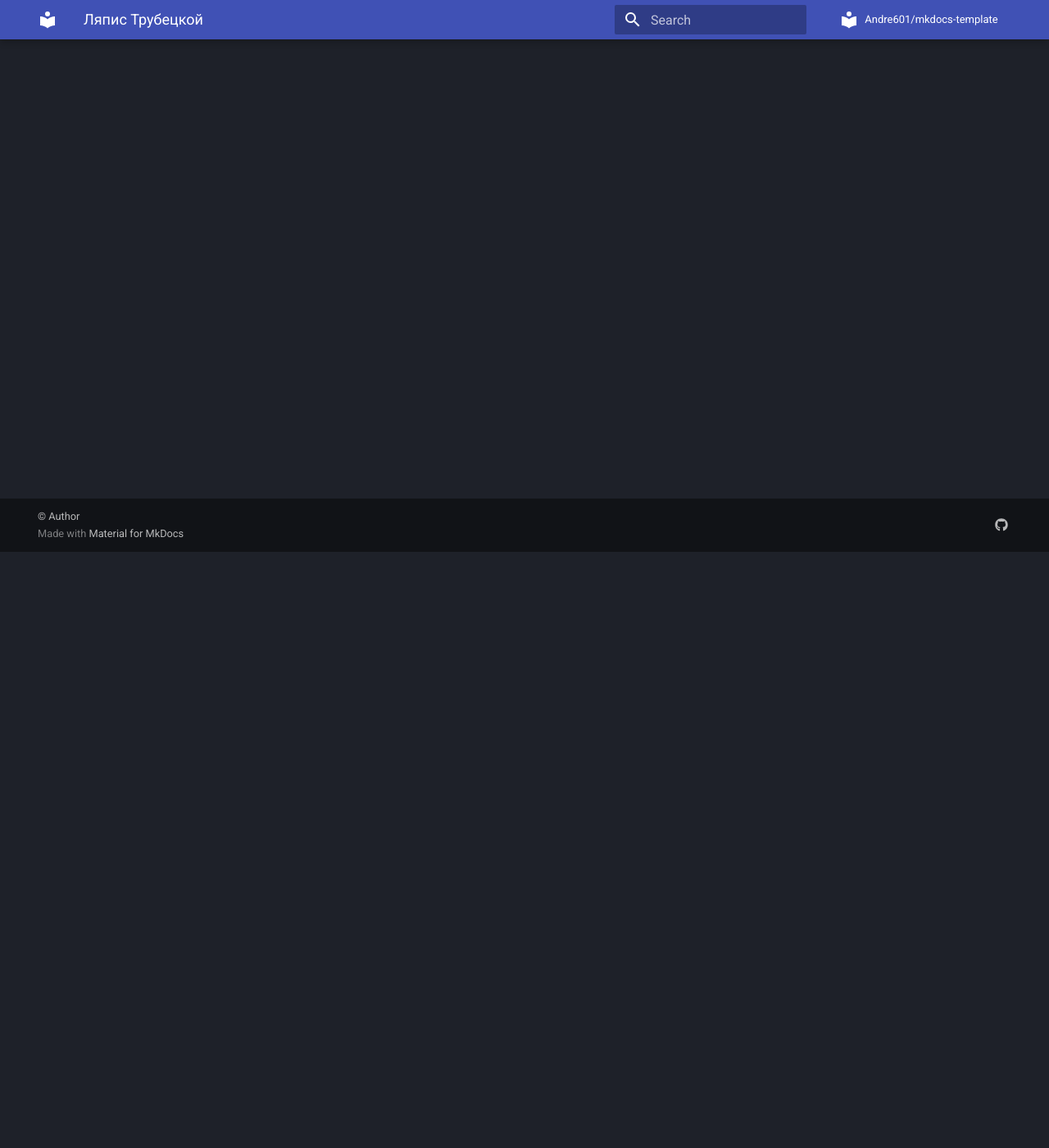
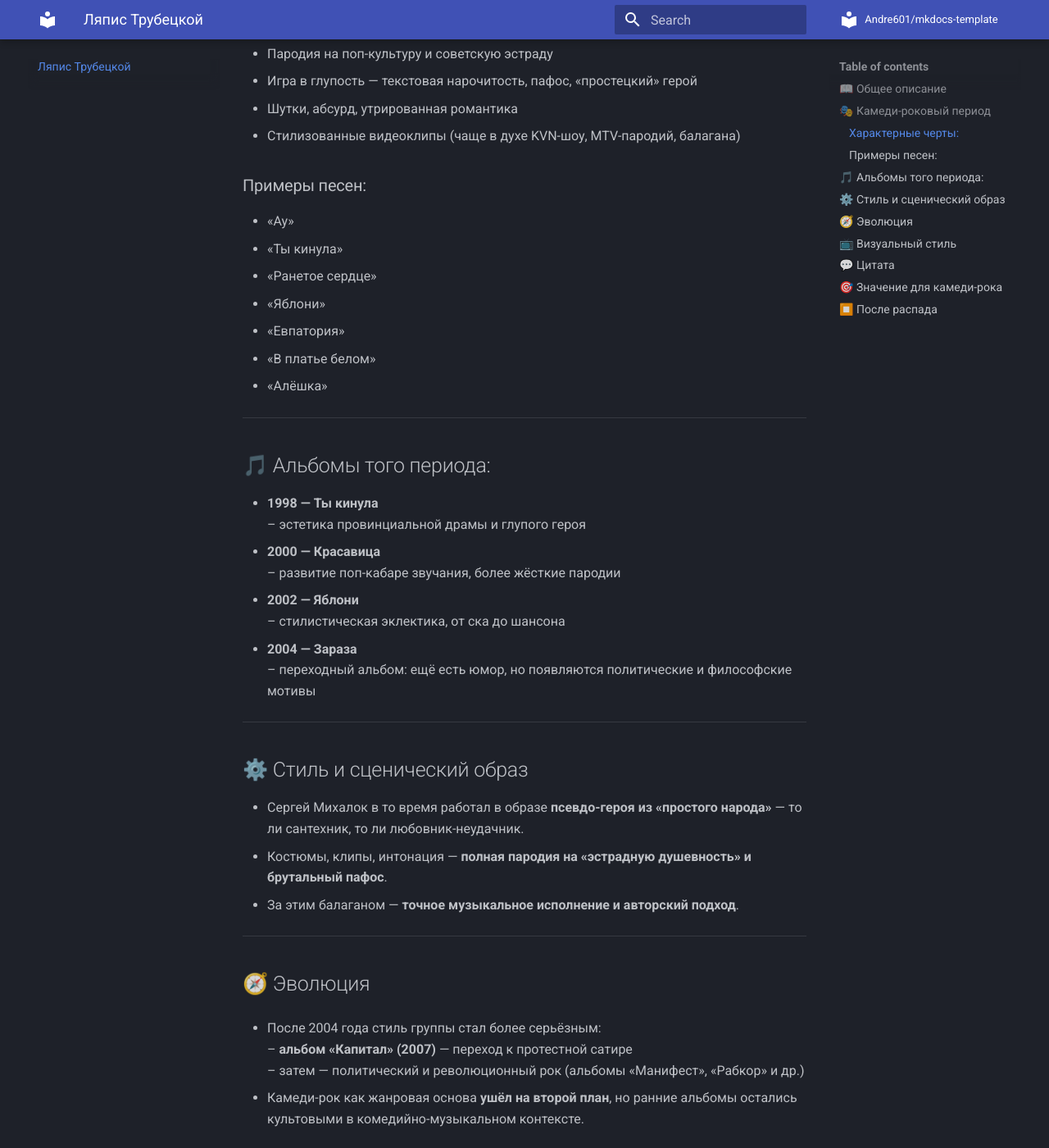
Before and after one commit to utkorose/ru-comedy-rock, an MkDocs documentation site: the page built from docs/lyapis-trubeckoj.md, in a window 1280 px wide and 1400 px high, scrolled down 727 px. Shown: the whole window at 82% size. Built offline with MkDocs 1.6.1 and Material for MkDocs 9.7.7, drawn with Linux system fonts in a browser that asks for light colours; comment, search, counter and statistics services are not loaded; some of the changed text lies outside the part shown.

Commit message:
Update lyapis-trubeckoj.md

```diff
--- a/docs/lyapis-trubeckoj.md
+++ b/docs/lyapis-trubeckoj.md
@@ -1,3 +1,98 @@
 # Ляпис Трубецкой
 
-Эту группу относят к камеди-року по её первым альбомам, особенно
+**Годы активности:** 1990–2014
+**Страна:** Беларусь
+**Жанры:** панк-рок, ска-панк, поп-рок, альтернативный рок, камеди-рок (в ранний период)
+**Ключевые участники:** Сергей Михалок (вокал, тексты), Руслан Владико (гитара), Павел Булатников (вокал), Алексей Леонов (барабаны)
+
+---
+
+## 📖 Общее описание
+
+**«Ляпис Трубецкой»** — одна из самых ярких рок-групп постсоветского пространства. На раннем этапе творчества группа отличалась **ярко выраженной ироничной подачей**, абсурдными текстами и стилизацией под «эстраду в истерике».
+
+Именно этот период (примерно с 1996 по 2004) делает «Ляпис Трубецкой» **ключевым представителем камеди-рока на русскоязычной сцене**.
+
+---
+
+## 🎭 Камеди-роковый период
+
+### Характерные черты:
+- Пародия на поп-культуру и советскую эстраду
+- Игра в глупость — текстовая нарочитость, пафос, «простецкий» герой
+- Шутки, абсурд, утрированная романтика
+- Стилизованные видеоклипы (чаще в духе KVN-шоу, MTV-пародий, балагана)
+
+### Примеры песен:
+- «Ау»
+- «Ты кинула»
+- «Ранетое сердце»
+- «Яблони»
+- «Евпатория»
+- «В платье белом»
+- «Алёшка»
+
+---
+
+## 🎵 Альбомы того периода:
+
+- **1998 — Ты кинула**
+  – эстетика провинциальной драмы и глупого героя
+- **2000 — Красавица**
+  – развитие поп-кабаре звучания, более жёсткие пародии
+- **2002 — Яблони**
+  – стилистическая эклектика, от ска до шансона
+- **2004 — Заразa**
+  – переходный альбом: ещё есть юмор, но появляются политические и философские мотивы
+
+---
+
+## ⚙️ Стиль и сценический образ
+
+- Сергей Михалок в то время работал в образе **псевдо-героя из «простого народа»** — то ли сантехник, то ли любовник-неудачник.
+- Костюмы, клипы, интонация — **полная пародия на «эстрадную душевность» и брутальный пафос**.
+- За этим балаганом — **точное музыкальное исполнение и авторский подход**.
+
+---
+
+## 🧭 Эволюция
+
+- После 2004 года стиль группы стал более серьёзным:
+  – **альбом «Капитал» (2007)** — переход к протестной сатире
+  – затем — политический и революционный рок (альбомы «Манифест», «Рабкор» и др.)
+
+- Камеди-рок как жанровая основа **ушёл на второй план**, но ранние альбомы остались культовыми в комедийно-музыкальном контексте.
+
+---
+
+## 📺 Визуальный стиль
+
+- Клип «Ты кинула» — театрализованный фарс в духе провинциального кабаре
+- Клип «Ау» — мультяшная пародия на мачо-культуру
+- Клип «В платье белом» — абсурдная love-story с утрированной мелодрамой
+- Все видео создавали **единый визуальный стиль постиронии**, редкий для начала 2000-х
+
+---
+
+## 💬 Цитата
+
+> «Мы работали как панк-оперетта. Это был китч, ирония, стиль “так плохо, что уже круто”»
+> — *Сергей Михалок в интервью о раннем «Ляписе»*
+
+---
+
+## 🎯 Значение для камеди-рока
+
+- Один из немногих коллективов, который сочетал **массовую популярность** с **абсурдной сатирой**
+- Повлиял на подход к видеоклипам, концертной подаче и манере исполнения
+- Создал устойчивый образ **«попсового дебила с гитарой», который поёт о вечном»** — в кавычках, потому что это игра в глупость
+
+---
+
+## ⏹️ После распада
+
+- В 2014 году группа прекратила существование.
+- Сергей Михалок продолжил карьеру в проектах **Brutto**, **Drezden** и др.
+- Камеди-стилистика в них почти отсутствует — но ранний «Ляпис» остался важной вехой для жанра.
+
+---
```
